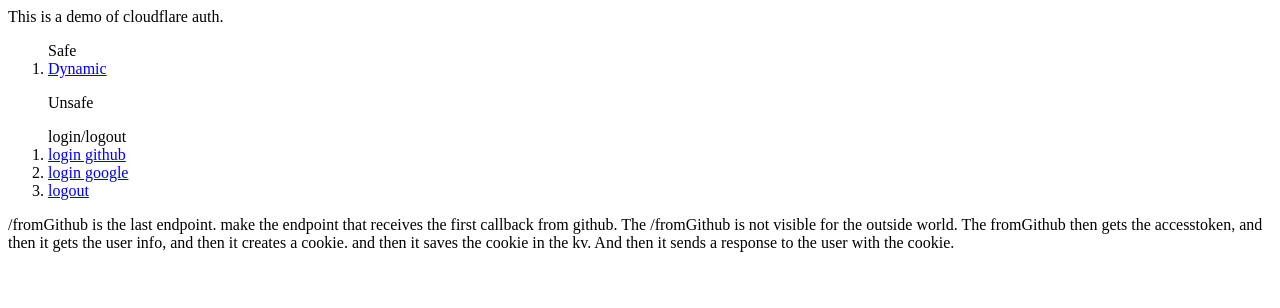
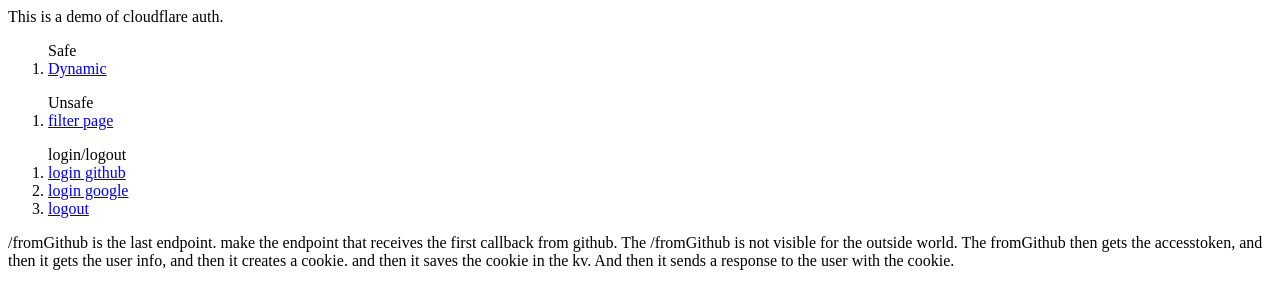
Before and after one commit to orstavik/pages-auth-demo, a plain HTML site: page index.html in a window 1280 px wide. Drawn offline with Linux system fonts and the light colour scheme.

Commit message:
babystep

```diff
--- a/index.html
+++ b/index.html
@@ -13,6 +13,7 @@ This is a demo of cloudflare auth.
 </ol>
 <ol>
   <lh>Unsafe</lh>
+  <li><a href="filter/one/two/three?bob=alice">filter page</a></li>
 <!--  <li><a href="/static/unsafe">Static</a></li>-->
 <!--  <li><a href="/unsafe">Dynamic</a></li>-->
 </ol>
```
